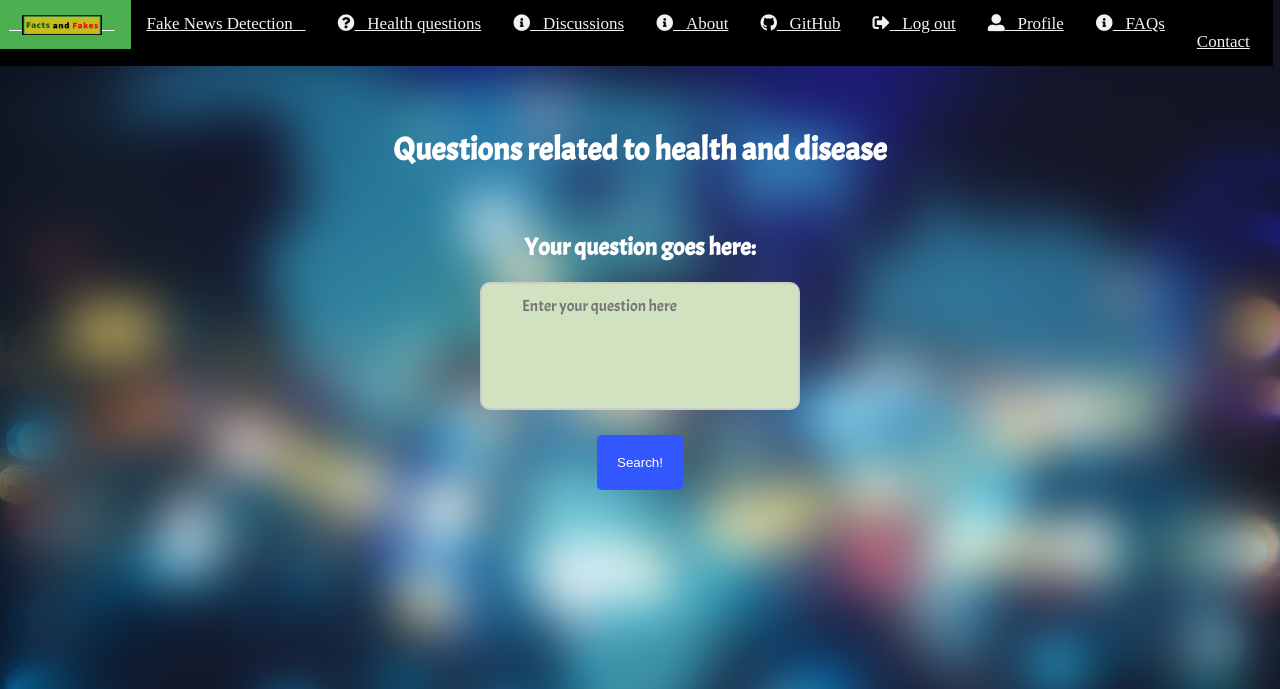
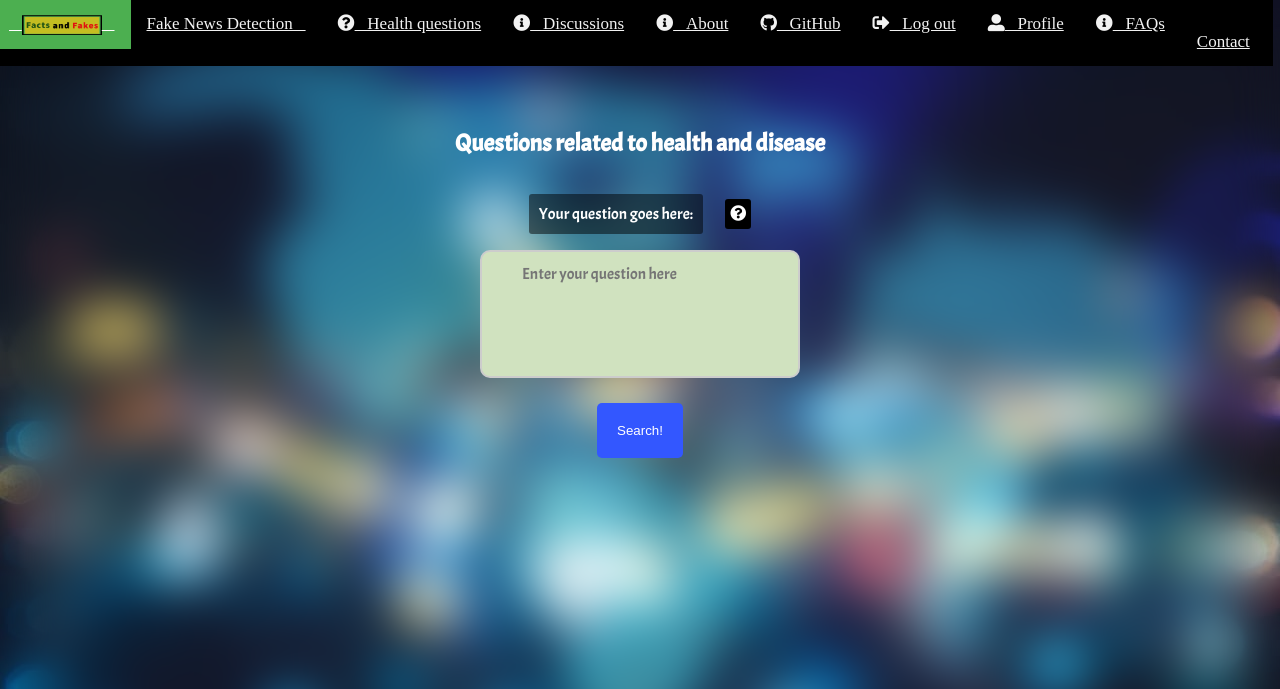
Before and after one commit to Facts-And-Fakes/HealthFacts, a Flask app: page /questions in a window 1280 px wide. Shown: the top 689 px of the page. Run offline with Flask 2, Linux system fonts and the light colour scheme; some web fonts are replaced.

Commit message:
web scraper, animations

```diff
--- a/static/styles/styles.css
+++ b/static/styles/styles.css
@@ -43,6 +43,38 @@ body{
   margin-left: -7px;
   font-family: Alatsi;
 
+}
+
+.qgohere{
+border-radius: 3px;
+font-family: Acme;
+  background: rgba(0,0,0,0.5);
+  color: white;
+  display: inline-block;
+  padding: 10px;
+}
+
+#showOnHover{
+  transition: all 0.5s ease 0.3s;
+  display: none;
+  margin-left: 350px;
+  margin-right: 350px;
+  color: white;
+}
+
+.help{
+color: #ffffff ;
+text-decoration: none;
+padding: 5px;
+background: #000000;
+border-radius: 3px;
+text-align: center;
+display: inline-block;
+border: 3px;
+animation: bounce;
+animation-duration: 2s;
+animation-delay: 1s;
+transition: all 0.1s ease 0.1s;
 }
 
 .username{
--- a/templates/home.html
+++ b/templates/home.html
@@ -27,7 +27,7 @@
 	<p class="newshere" data-aos="fade-up">Combating an infodemic</p>
 		<p class="note" data-aos="fade-up">HealthFacts</p><br>
 	</div><br><br>
-<a data-aos="zoom-in" data-aos-delay="400" class="btn" href="https://aryaman-das.github.io/HealthFacts">Learn more</a>&nbsp;&nbsp;&nbsp;<a data-aos="zoom-in" data-aos-delay="400" class="btn" href="/signup">Sign up</a><br><br>
+<a data-aos="zoom-out" data-aos-delay="400" class="btn" href="https://aryaman-das.github.io/HealthFacts">Learn more</a>&nbsp;&nbsp;&nbsp;<a data-aos="zoom-out" data-aos-delay="400" class="btn" href="/signup">Sign up</a><br><br>
 <br><br>
 	<p class="newshere"> Features</p>
 	<br>
--- a/templates/logged-out.html
+++ b/templates/logged-out.html
@@ -16,7 +16,8 @@
 <br>
 <br>
 <br>
-<font color="white"><h1 align = "center">You have been logged out.</h1></font>
+<font color="white"><h1 align = "center" data-aos="fade-up">You have been logged out.</h1>
+<h3 align = "center" data-aos="fade-up" data-aos-delay="1600">You can now safely close this page.</h3></font>
 <div class="footerpage">{% include 'footer.html' %}</div>
 <script src="https://unpkg.com/aos@2.3.1/dist/aos.js"></script>
 <script>
--- a/templates/login.html
+++ b/templates/login.html
@@ -39,7 +39,7 @@
 <script src="https://unpkg.com/aos@2.3.1/dist/aos.js"></script>
 <script>
 AOS.init({
-  duration: 1200,
+  duration: 600,
 })
 </script>
 </body>
--- a/templates/not-found-page.html
+++ b/templates/not-found-page.html
@@ -15,7 +15,7 @@
         <br>
         <br><br>
         <font color="white">
-<h1 align="center">404 :(</h1>
+<h1 align="center">404</h1>
 <h1 align="center">The page you were looking for has been moved or does not exist.</h1>
         <h1 align="center"> Please recheck if you typed the correct URL.</h1>
         <center><a href="/"><h2>Click here to return to the home page</h2></a></center></font>
--- a/templates/not-logged-in.html
+++ b/templates/not-logged-in.html
@@ -14,7 +14,7 @@
 		{% endblock %}
 
 <br><br><br><br><br>
-<font color="white"><h1 data-aos="zoom-out" align="center">Uh oh, looks like you haven't logged in. <a href={{url_for("login")}}>Log in</a></h1></font>
+<font color="white"><h1 data-aos="fade-up" align="center">Uh oh, looks like you haven't logged in. <a href={{url_for("login")}}>Log in</a></h1></font>
 <div class="footerpage">{% include 'footer.html' %}</div>
 <script src="https://unpkg.com/aos@2.3.1/dist/aos.js"></script>
 <script>
--- a/templates/query-results.html
+++ b/templates/query-results.html
@@ -19,7 +19,7 @@
         <h3 data-aos="fade-up" style="color:yellow;shadow:0.5px 0.5px;">Top result matching your query:</h3>
         <center>
         <p data-aos="fade-up" class="result">Question: {{q}}</p>
-<p data-aos="fade-up" data-aos-delay="200"  class="result">Answer : <br> {{a}}<br></p>
+<p data-aos="fade-up" data-aos-delay="400"  class="result">Answer : <br> {{a}}<br></p>
 </center>
 <h3>Useful web links</h3>
 
--- a/templates/questions.html
+++ b/templates/questions.html
@@ -5,7 +5,9 @@
     <title>Questions related to COVID 19 | Facts and Fakes</title>
     <link rel= "stylesheet" type="text/css " href = "../static/styles/styles.css">
     <link href='https://fonts.googleapis.com/css?family=Acme' rel='stylesheet'>
+    <link rel="stylesheet" href="../static/webfonts/all.css">
     <link href="https://unpkg.com/aos@2.3.1/dist/aos.css" rel="stylesheet">
+    <link rel="stylesheet" href="https://cdnjs.cloudflare.com/ajax/libs/animate.css/4.1.1/animate.min.css"/>
 	<link rel="shortcut icon" href="{{url_for('static', filename='photos/favicon.ico')}}">
 </head>
 <body>
@@ -13,13 +15,19 @@
     {% block content %}
     {% endblock %}
 <br><br><br><br><br><center><font color="white">
-        <font color="red"><h3>{{error}}</h3></font>
-<h1 data-aos="fade-up" align="center">Questions related to health and disease</h1><br><h2 data-aos="fade-up" data-aos-delay="300">Your question goes here:</h2>
+        <font color="red"><h3>{{error}}</h3></font><div  data-aos="zoom-in" data-aos-duration="500">
+        <h2 align="center">Questions related to health and disease</h2><p class="qgohere">Your question goes here:</p>&nbsp;&nbsp;&nbsp;&nbsp;&nbsp;&nbsp;&nbsp;&nbsp;
+        <a ONMOUSEOVER="document.getElementById('showOnHover').style.display='block'" ONMOUSEOUT="document.getElementById('showOnHover').style.display='none'" class="help" href="/help"><i class="fas fa-question-circle"></i></a>
+        <h3 id="showOnHover">The query you enter will be searched for through our database and will return the most relevant answers. It will also return 5 reliable internet links related to the query from sites such as un.org</h3>
 <form method="POST" action="{{url_for('query_results')}}">
 <textarea class="comment" rows="5" name = "query" placeholder="Enter your question here"></textarea><br><br>
 <input class="btn" type="submit" value="Search!">
-</form>
+    </form>
+</div></font>
+
+
         </font>
+
 </center>
 <div class="footerpage">{% include 'footer.html' %}</div>
 <script src="https://unpkg.com/aos@2.3.1/dist/aos.js"></script>
--- a/templates/report-placed.html
+++ b/templates/report-placed.html
@@ -15,13 +15,14 @@
     {% block content %}
     {% endblock %}
 <br><br><br><br><br><center><font color="white">
-    <h1 data-aos="fade-up" >Your report has been received.</h1></font>
+    <h1 data-aos="fade-up">Your report has been received.</h1>
+    <h3 data-aos="fade-up" data-aos-delay="1000">It will be reviewed soon.</h3></font>
 </center>
 <div class="footerpage">{% include 'footer.html' %}</div>
 <script src="https://unpkg.com/aos@2.3.1/dist/aos.js"></script>
 <script>
 AOS.init({
-  duration: 1200,
+  duration: 1000 ,
 })
 </script>
 </body>
```
Also changed, not shown: googleSearch.py (+5 -3 lines), static/js/javascriptfiles.js (+9 -0 lines), templates/index.html (+6 -3 lines), templates/report.html (+5 -5 lines).
